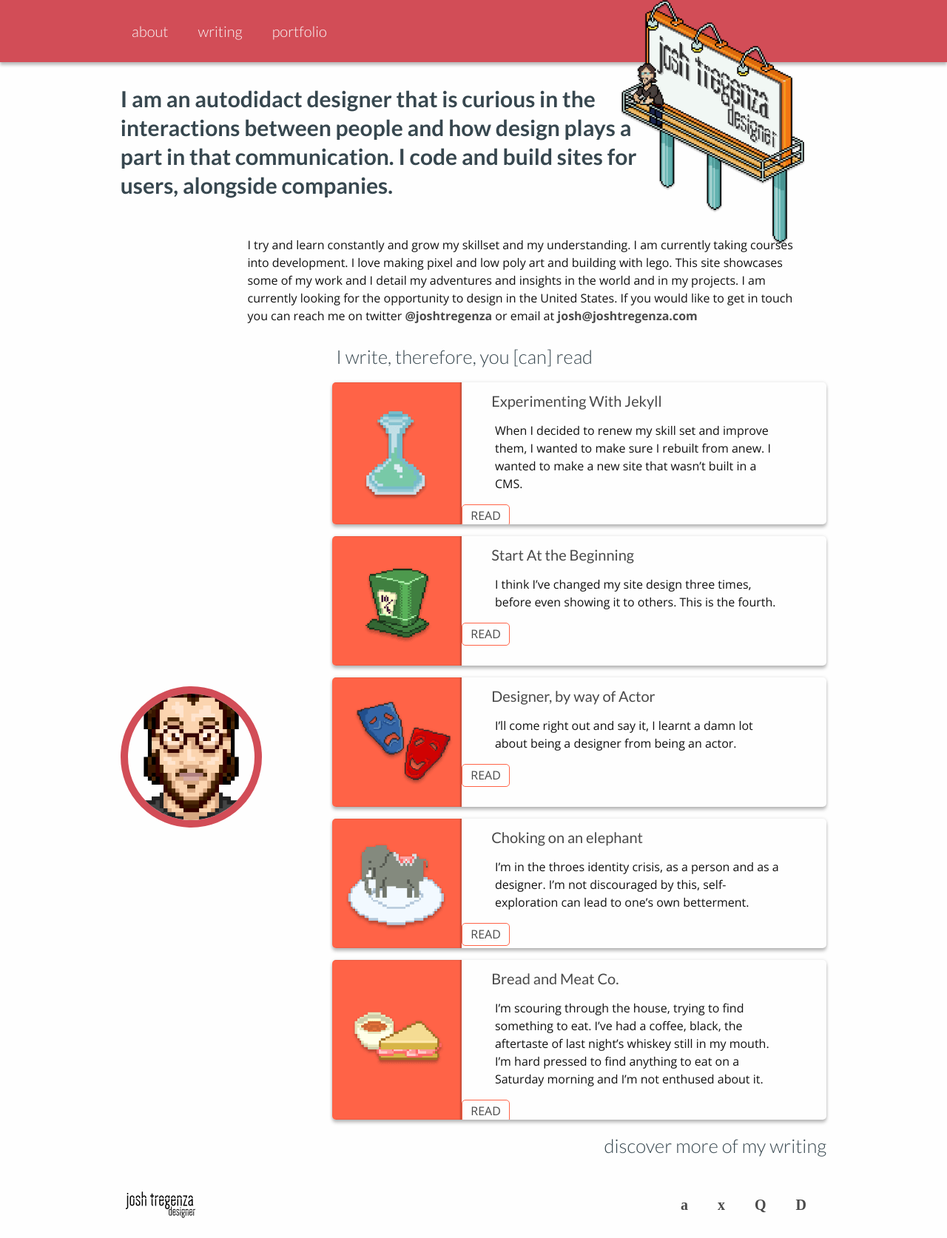
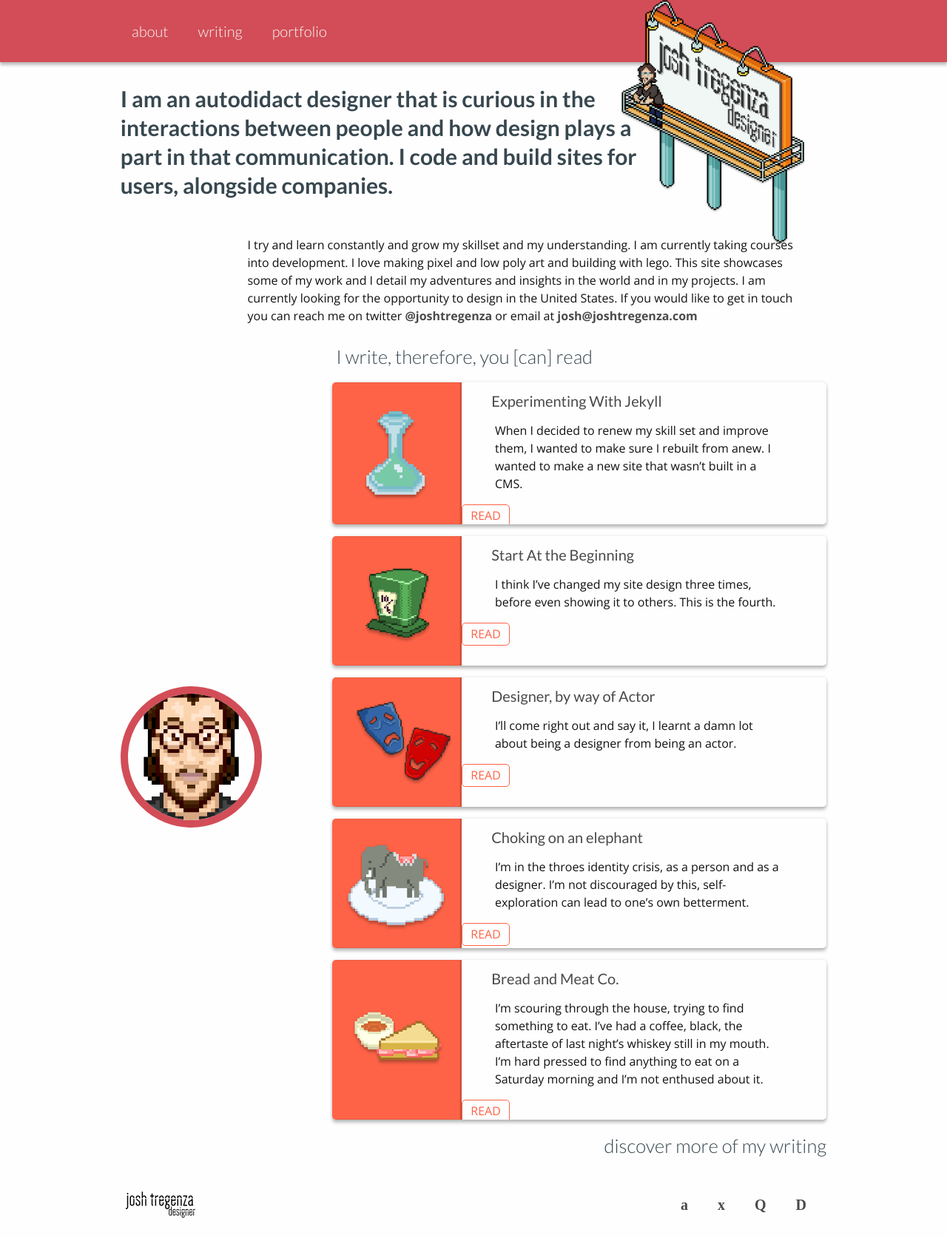
Before and after one commit to jtregenza/jtregenza.github.io, a Jekyll site: the page built from index.html, in a window 1280 px wide. Shown: the whole page at 74% size. Built offline with Jekyll 4.4.1, drawn with Linux system fonts in a browser that asks for light colours; some web fonts are replaced; the list of posts is cut into pages by our own code.

Commit message:
tweaking the blog

```diff
--- a/_sass/_blog.scss
+++ b/_sass/_blog.scss
@@ -162,9 +162,10 @@ p{
 }
 
 .outline-link {
-    align-self:flex-end;
+    margin-left:auto;
     border-radius:5px;
     border:1px solid $blogPostColor;
+    color:$blogPostColor;
     padding:0.2em 0.7em;
-    margin-bottom:1em;
+    margin-bottom:1.5em;
 }
```
